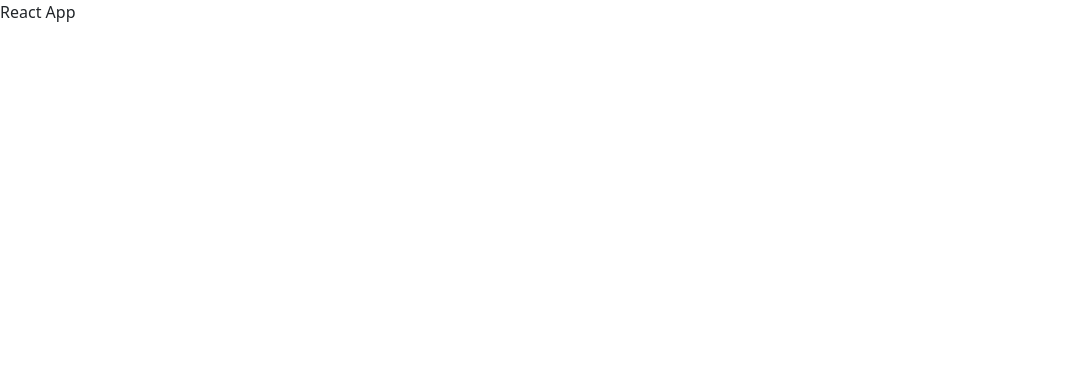
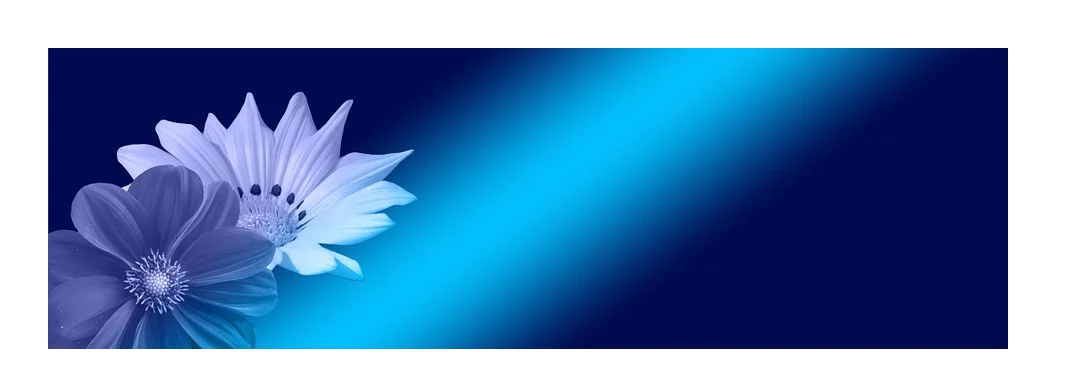
Before and after one commit to ObedGarcia64/react-example, a React (Create React App) app: page / in a window 1280 px wide. Shown: the top 388 px of the page, without its empty margins (0-1070 px from the left). Built offline with nearby package versions, Linux system fonts and the light colour scheme.

Commit message:
adding divs and images to Badge.js

```diff
--- a/src/App.js
+++ b/src/App.js
@@ -1,6 +1,7 @@
+import Badge from './components/Badge'
 function App() {
   return (
-    <div>React App</div>
+    <Badge></Badge>
   );
 }
 
--- a/src/components/Badge.js
+++ b/src/components/Badge.js
@@ -0,0 +1,28 @@
+import React, { Component } from 'react'
+import HeaderBackground from '../images/badge_header.jpg'
+import ProfilePic from '../images/profile.jpg'
+import "./style/Badge.css"
+
+class Badge extends Component {
+
+    render() {
+        return (
+            <React.Fragment>
+                <div className="Badge m-5 flex-column">
+                    <div className="Badge__header">
+                        <img src={HeaderBackground} alt="header_background" />
+                    </div>
+                    <div className="Badge__userInfo container mt-5 mb-1">
+
+                    </div>
+                    <div className="Badge__info container pt-3">
+
+                    </div>
+                </div>
+            </React.Fragment>
+        );
+    }
+
+}
+
+export default Badge;
```
Also changed, not shown: src/images/badge_header.jpg (added), src/images/profile.jpg (added).
